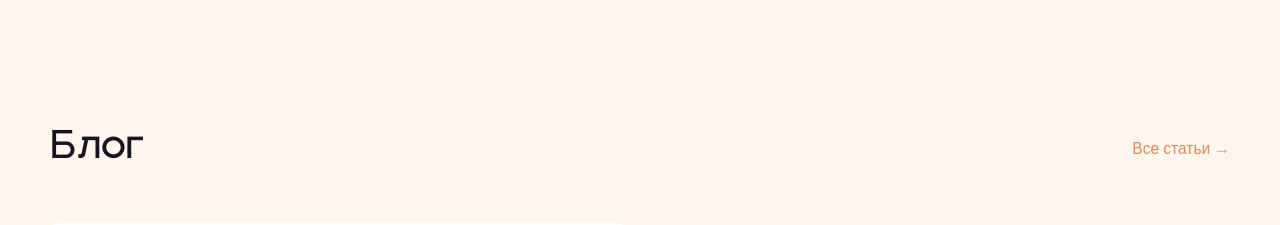
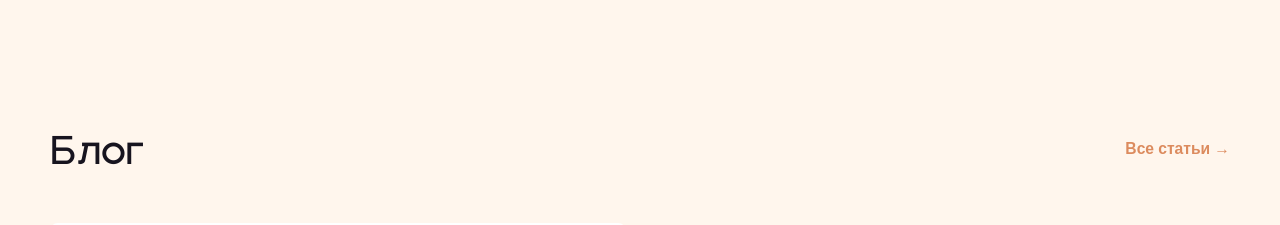
Before and after one commit to deadrime/deadrime.github.io, a Next.js app: page / in a window 1280 px wide. Shown: the part 2740-2965 px from the top of the page. Built offline with nearby package versions, Linux system fonts and the light colour scheme.

Commit message:
Update font

```diff
--- a/components/LatestArticles/LatestArticles.tsx
+++ b/components/LatestArticles/LatestArticles.tsx
@@ -14,7 +14,7 @@ const LatestArticles = async () => {
         {totalCount > 3 && (
           <Link
             href="/blog"
-            className="text-body2 ml-auto font-base text-primary"
+            className="text-body2 ml-auto font-base text-primary font-bold"
           >
             Все статьи →
           </Link>
--- a/components/MyExperience/MyExperience.tsx
+++ b/components/MyExperience/MyExperience.tsx
@@ -267,7 +267,7 @@ const MyExperience = () => {
                   <span className="absolute -top-5 text-body2 whitespace-nowrap text-neutral">
                     {work.startYear === work.endYear ? work.startYear : `${work.startYear} - ${work.endYear ?? 'н.в.'}`}
                   </span>
-                  <span className="text-lg font-primary block pt-1 md:pt-0" style={{
+                  <span className="text-lg font-primary block" style={{
                     verticalAlign: 'text-bottom',
                     lineHeight: '1.5'
                   }}>
```
Also changed, not shown: fonts/IgraSans.woff2.
